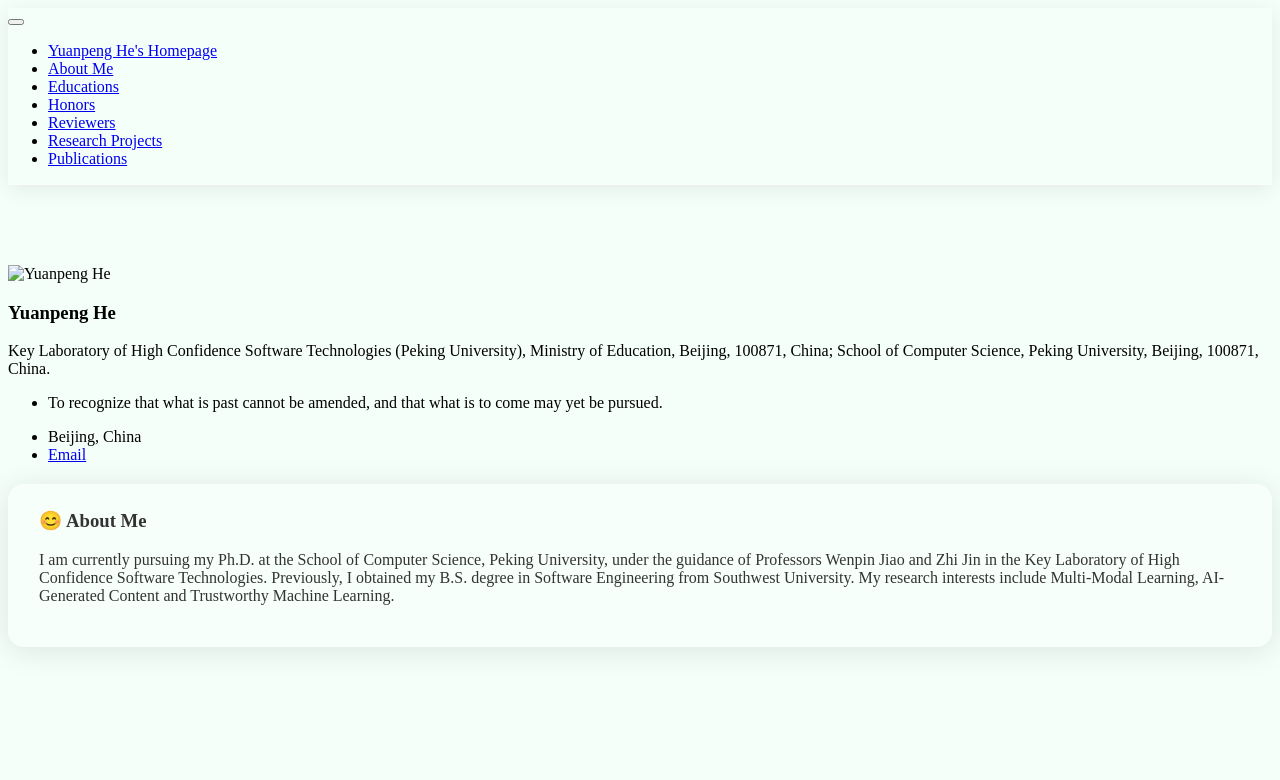
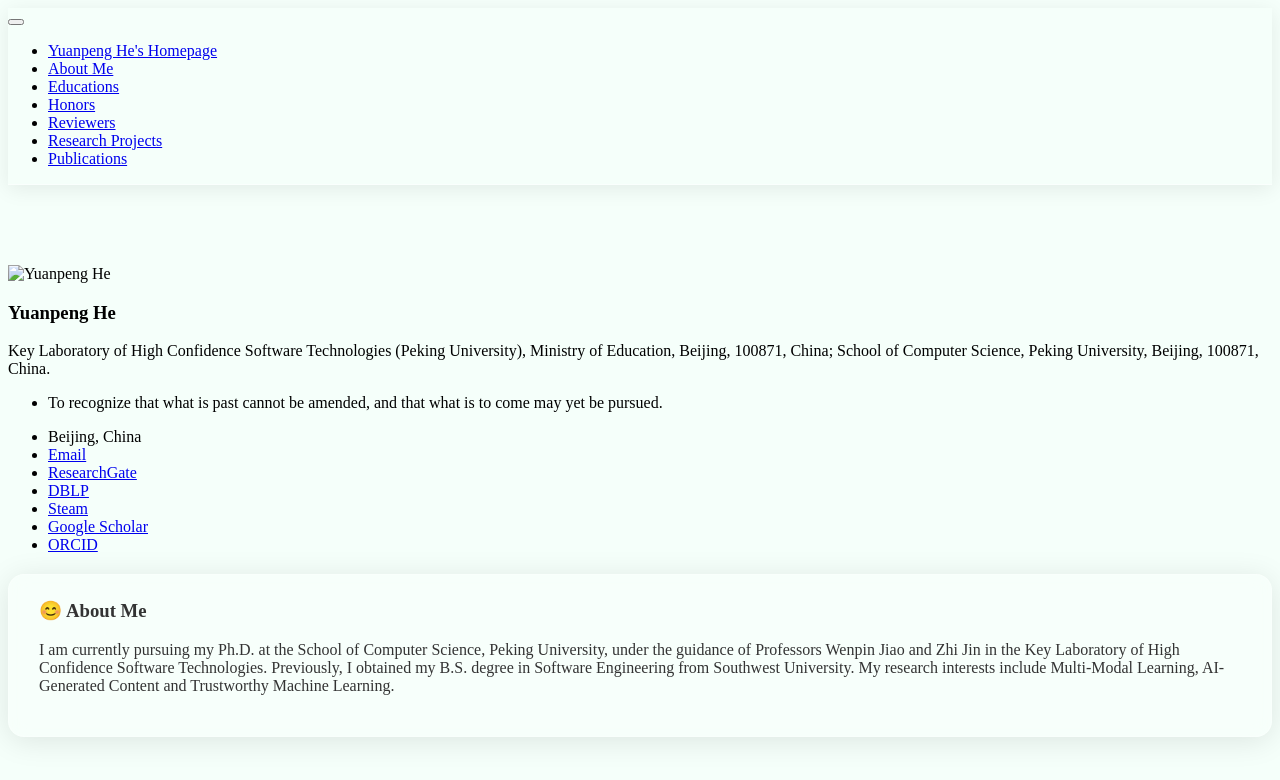
Before and after one commit to heyuanpengpku/heyuanpeng.github.io, a Jekyll site: the page built from _pages/includes/intro.md, in a window 1280 px wide. Shown: the top 780 px of the page. Built offline with Jekyll 4.4.1, drawn with Linux system fonts in a browser that asks for light colours; our own code applies the rules of GitHub Pages for plain Markdown files; part of the change alters nothing that is shown.

Commit message:
2025-10-12 01:28:28

```diff
--- a/_config.yml
+++ b/_config.yml
@@ -27,9 +27,9 @@ author:
   location: "Beijing, China"
   employer:
   pubmed:
-  googlescholar:
+  googlescholar: "https://scholar.google.com/citations?user=HaefBCQAAAAJ&hl=en&authuser=1"
   email: "heyuanpeng@stu.pku.edu.cn"
-  researchgate:
+  researchgate: "https://www.researchgate.net/profile/Yuanpeng-He"
   uri:
   bitbucket:
   codepen:
@@ -44,12 +44,12 @@ author:
   impactstory: # e.g., "https://profiles.impactstory.org/u/xxxx-xxxx-xxxx-xxxx"
   lastfm:
   linkedin:
-  dblp: # e.g., "https://dblp.org/pid/xx/xxxx.html"
-  orcid:
+  dblp: "https://dblp2.uni-trier.de/pid/284/8058.html"
+  orcid: "https://orcid.org/0000-0001-9071-2260"
   pinterest:
   soundcloud:
   stackoverflow: # http://stackoverflow.com/users/123456/username
-  steam:
+  steam: "https://steamcommunity.com/profiles/76561198449099267/"
   tumblr:
   twitter:
   vine:
```
